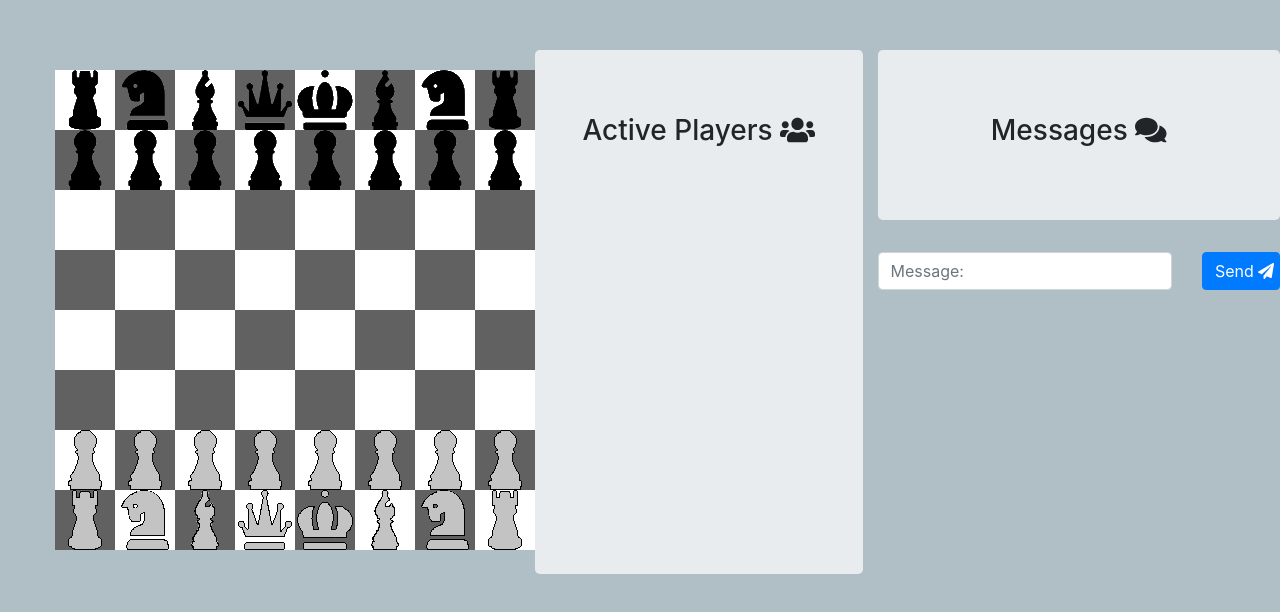
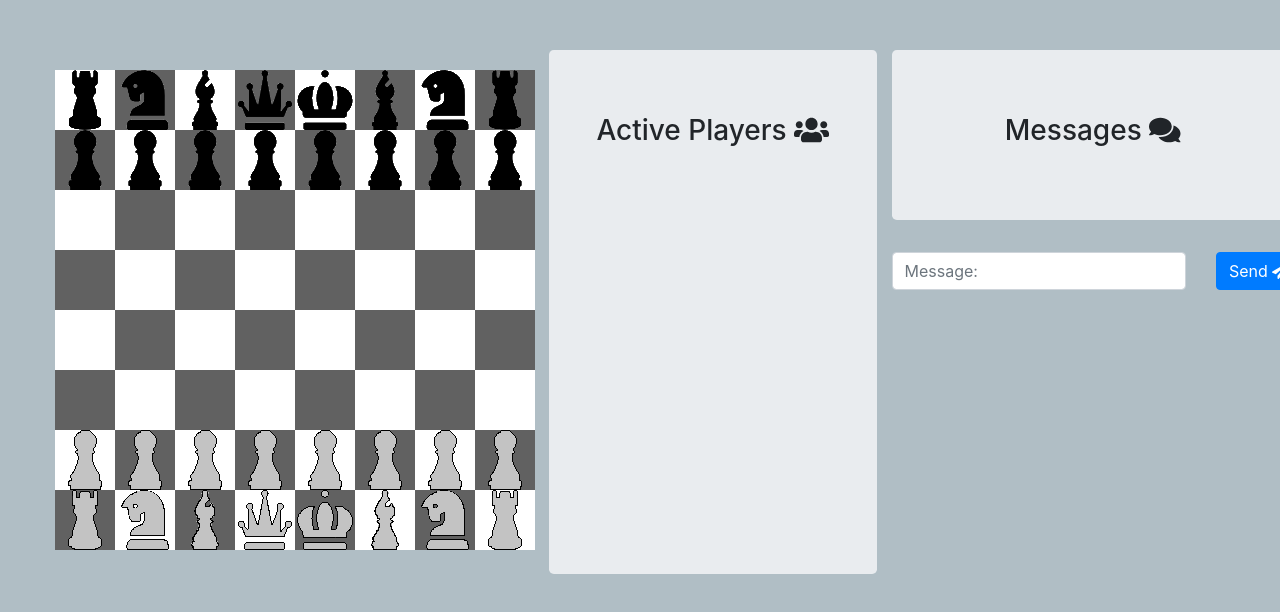
Before and after one commit to manlaig/LiveChess, a website: page public/index.html in a window 1280 px wide. Both pictures are taken after typing "Sample" into the empty fields and a click on the button "Play". Shown: the top 612 px of the page. Drawn offline with nearby package versions, Linux system fonts and the light colour scheme; no server answers; files whose address does not match are found by name.

Commit message:
left margin

```diff
--- a/public/index.css
+++ b/public/index.css
@@ -48,7 +48,7 @@ a {
 
 #active, #chat {
   top: 50px;
-  /*left: 14px;*/
+  left: 14px;
 }
 
 li.span {
```
